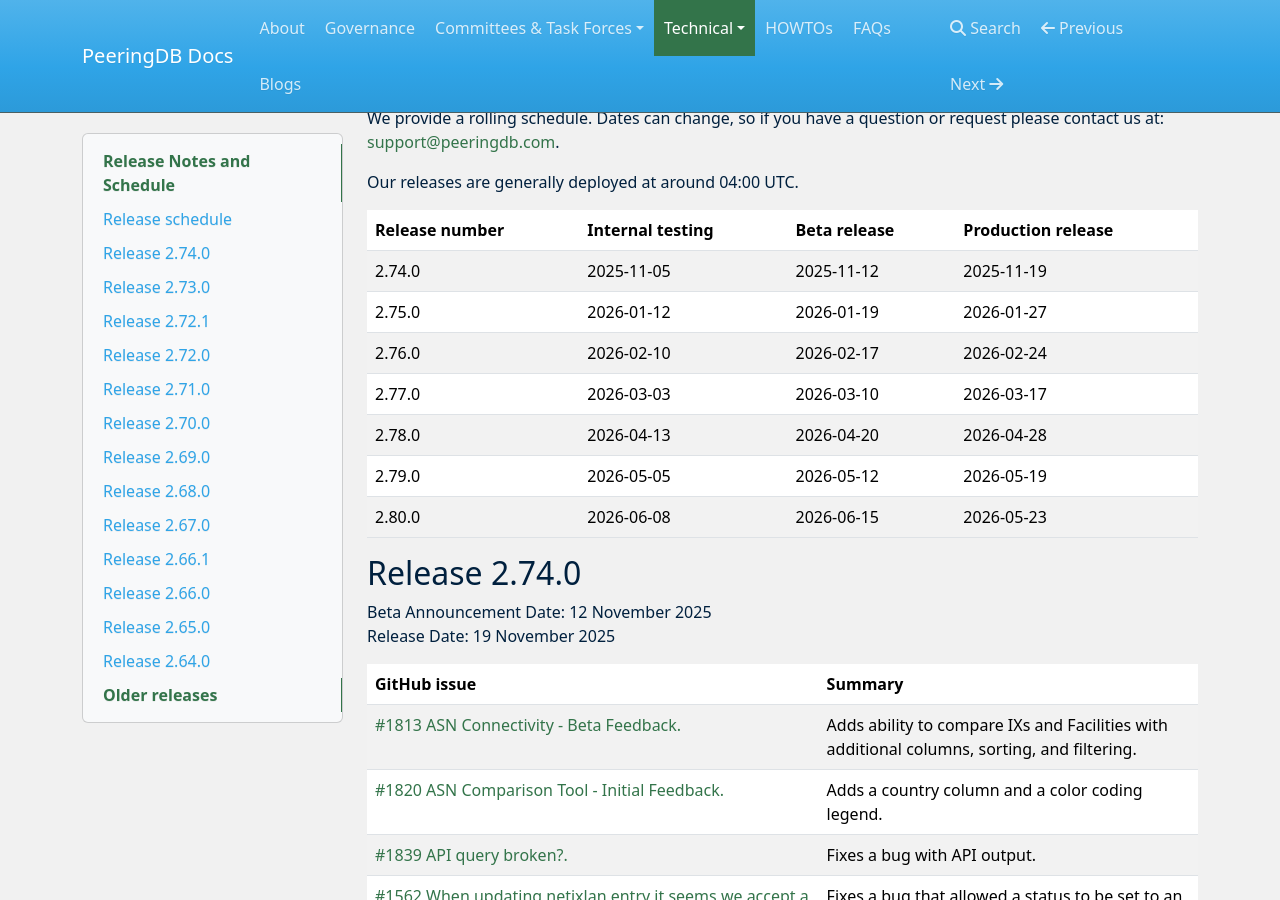
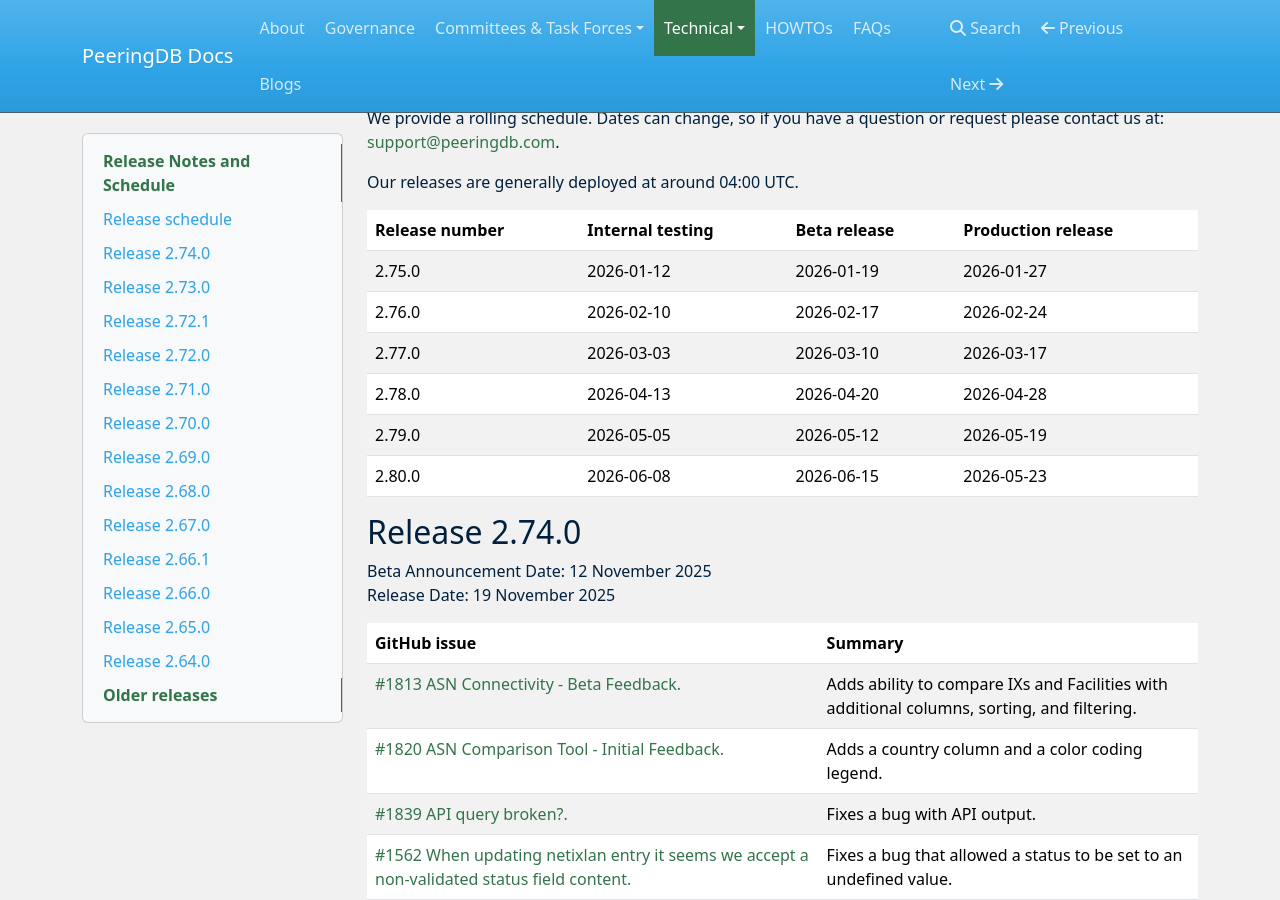
Before and after one commit to peeringdb/docs, an MkDocs documentation site: the page built from docs/release_notes/index.md, in a window 1280 px wide and 900 px high, scrolled down 324 px. Built offline with MkDocs 1.6.1, drawn with Linux system fonts in a browser that asks for light colours; nearby versions of some CDN libraries.

Commit message:
RN copy edits.

```diff
--- a/docs/release_notes/index.md
+++ b/docs/release_notes/index.md
@@ -14,7 +14,6 @@
 
 | **Release number** | **Internal testing** | **Beta release** | **Production release** |
 | -------------- | ---------------- | ------------ | ------------------ |
-| 2.74.0 | 2025-11-05 | 2025-11-12 | 2025-11-19 |
 | 2.75.0 | 2026-01-12 | 2026-01-19 | 2026-01-27 |
 | 2.76.0 | 2026-02-10 | 2026-02-17 | 2026-02-24 |
 | 2.77.0 | 2026-03-03 | 2026-03-10 | 2026-03-17 |
@@ -36,7 +35,6 @@
 | [#1602 IX-F importer fails on nulled if_speed & pdb_facility_id properties in if_list entries.](https://github.com/peeringdb/peeringdb/issues/1602) | We now accept and ignore these values if they invalid.|
 | [#1607 net_count & ixf_net_count values are incorrect.](https://github.com/peeringdb/peeringdb/issues/1607) | Fixes a bug with count values.|
 | [#1863 HTTP GET for "{ix,net,fac}/#", for many #'s, is triggering an HTTP GET for "{ix,net,fac}/None".](https://github.com/peeringdb/peeringdb/issues/1863) | Fixes a bug where extra GETs were generated wasting resources.|
-
 
 ## Release 2.73.0
 
```
